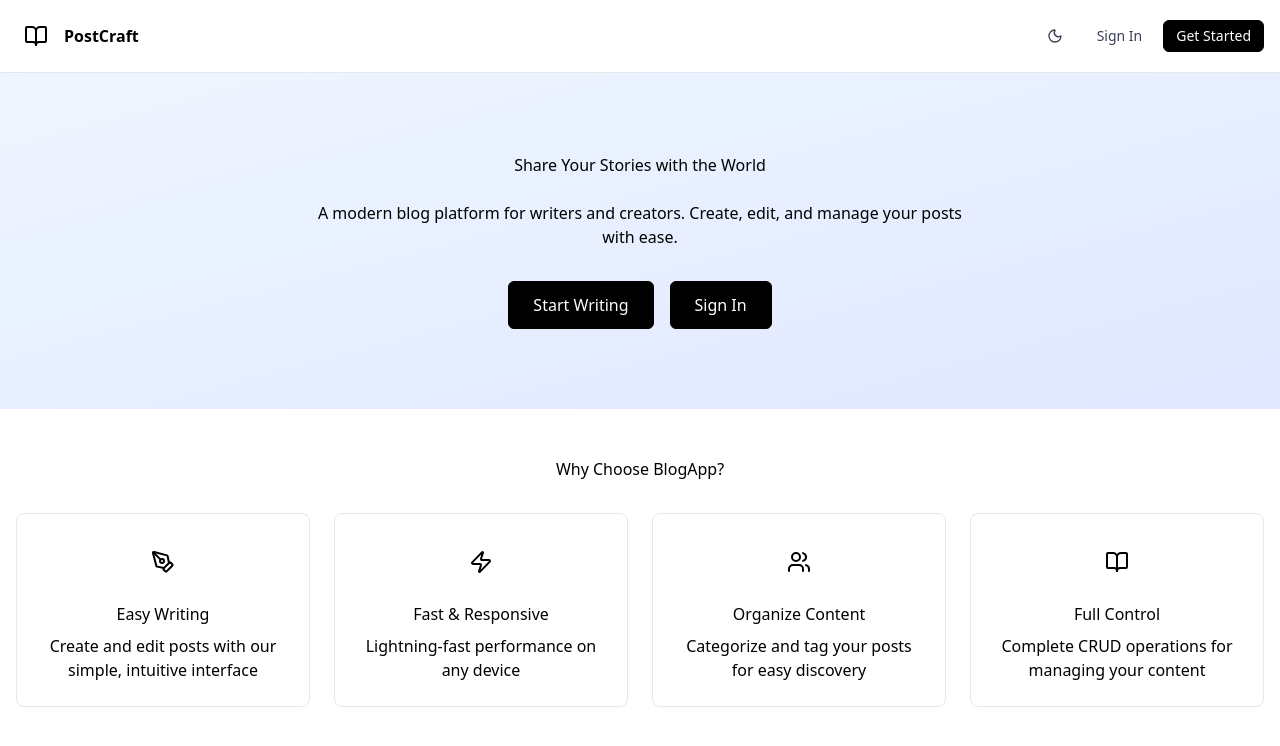
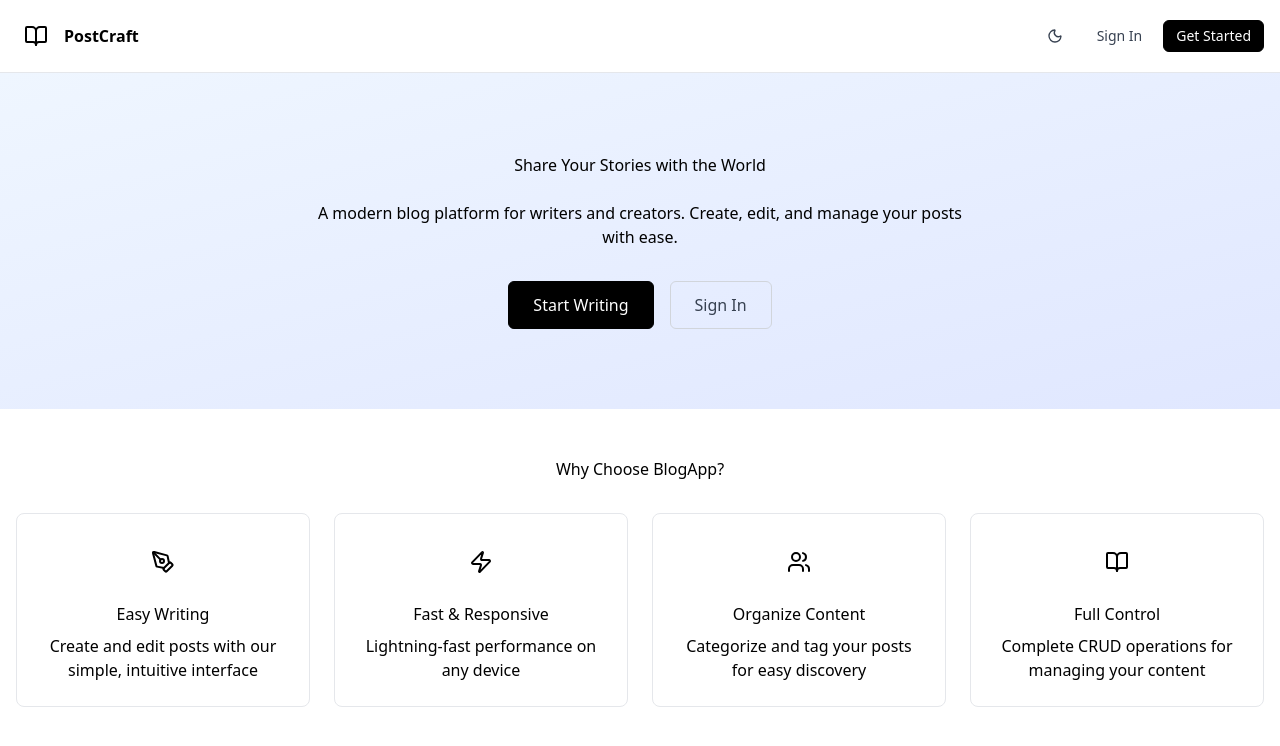
Before and after one commit to roshni73/post-craft, a React (Vite) app: page / in a window 1280 px wide. Shown: the top 746 px of the page. Built offline with nearby package versions, Linux system fonts and the light colour scheme.

Commit message:
fixup! fix: update dashboard and post view

```diff
--- a/src/view/Home/index.tsx
+++ b/src/view/Home/index.tsx
@@ -2,9 +2,11 @@ import { useNavigate } from 'react-router-dom';
 import { Button } from '@/Components/Button';
 import Navbar from '@/Components/Navbar';
 import { BookOpen, PenTool, Users, Zap } from 'lucide-react';
+import { useAuth } from '@/hooks/useAuth';
 
 export function Home() {
   const navigate = useNavigate();
+  const { isAuthenticated } = useAuth();
 
   return (
     <div className="min-h-screen bg-background dark:bg-gray-900 text-foreground dark:text-gray-100">
@@ -18,12 +20,17 @@ export function Home() {
           </p>
 
           <div className="flex items-center justify-center gap-4">
-            <Button size="lg" onClick={() => navigate('/register')}>
-              Start Writing
+            <Button
+              size="lg"
+              onClick={() => (isAuthenticated ? navigate('/dashboard') : navigate('/login'))}
+            >
+              {isAuthenticated ? 'Create Post' : 'Start Writing'}
             </Button>
-            <Button size="lg" onClick={() => navigate('/login')}>
-              Sign In
-            </Button>
+            {!isAuthenticated && (
+              <Button size="lg" variant="outline" onClick={() => navigate('/login')}>
+                Sign In
+              </Button>
+            )}
           </div>
         </div>
       </section>
```
